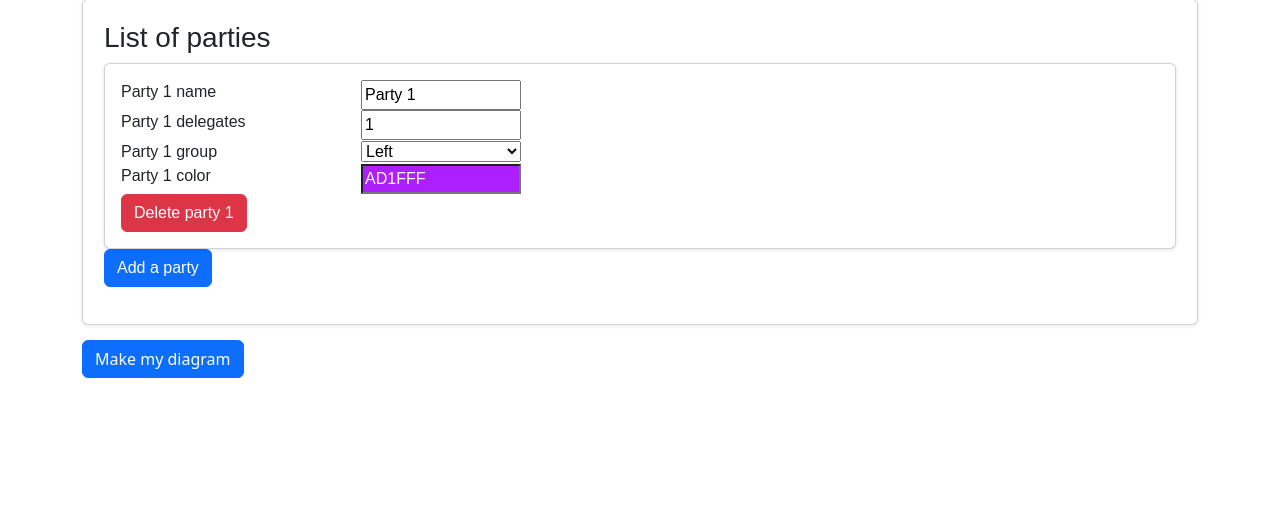
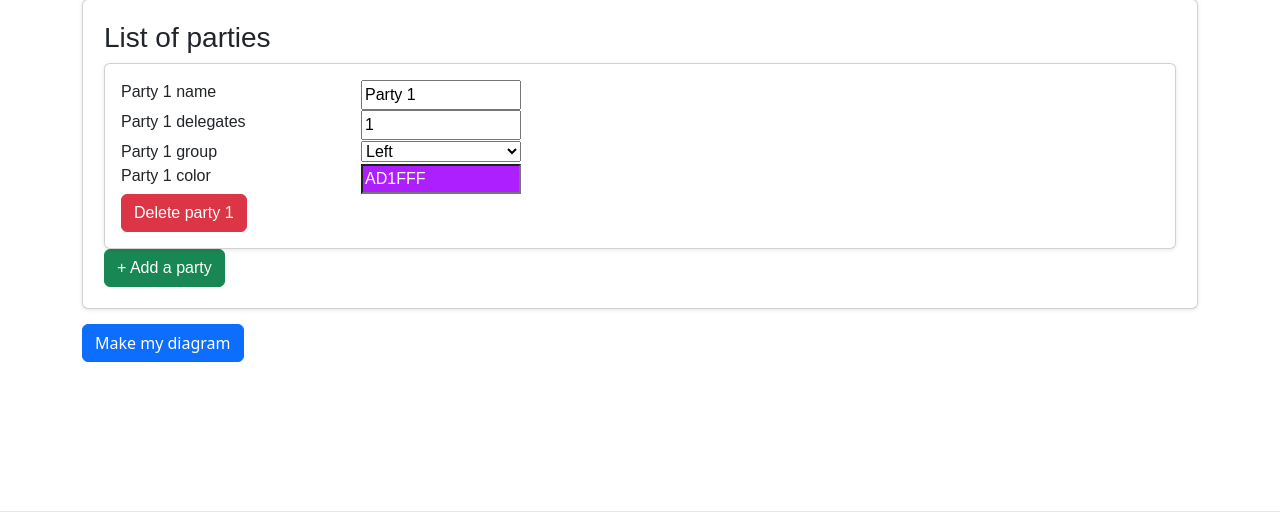
Before and after one commit to slashme/parliamentdiagram, a Flask app: page /westminsterinputform in a window 1280 px wide. Shown: the part 1475-1987 px from the top of the page. Run offline with Flask 3, Linux system fonts and the light colour scheme; some libraries are stand-ins or nearby versions.

Commit message:
Align Westminster's add party button on Arch

```diff
--- a/src/templates/westminsterinputform.html
+++ b/src/templates/westminsterinputform.html
@@ -68,9 +68,7 @@
 
             <div id="partylistcontainer"></div>
 
-            <p>
-              <button class="btn btn-primary" onclick="addParty()">Add a party</button>
-            </p>
+            <button class="btn btn-success" onclick="addParty()">+ Add a party</button>
           </div>
         </div>
 
```
